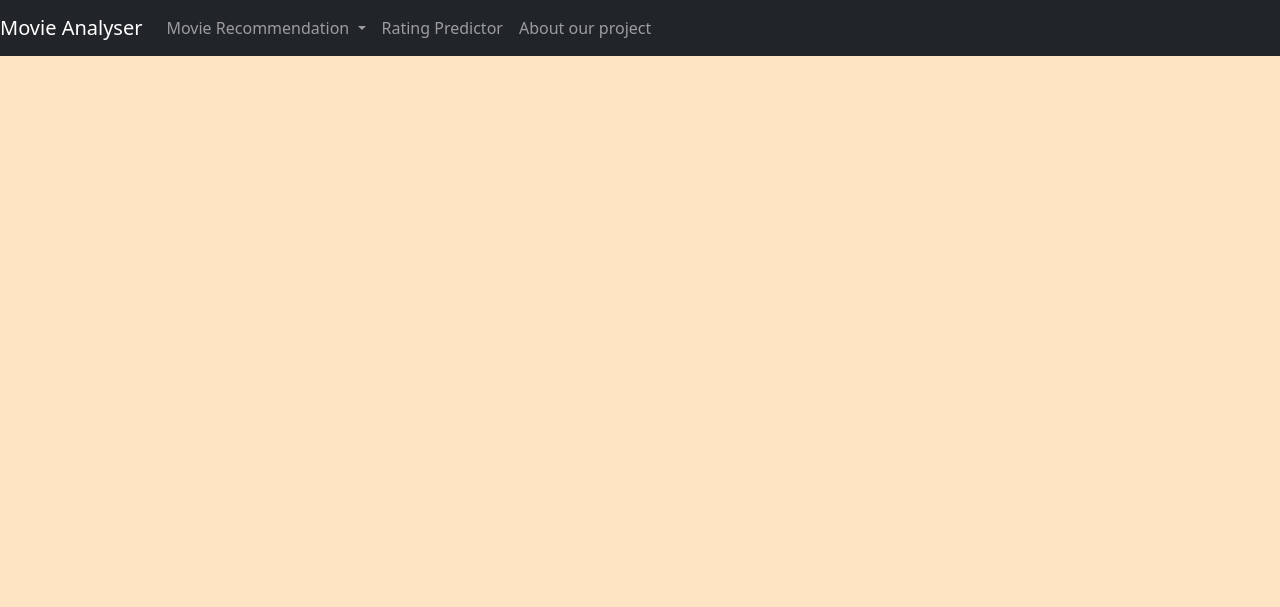
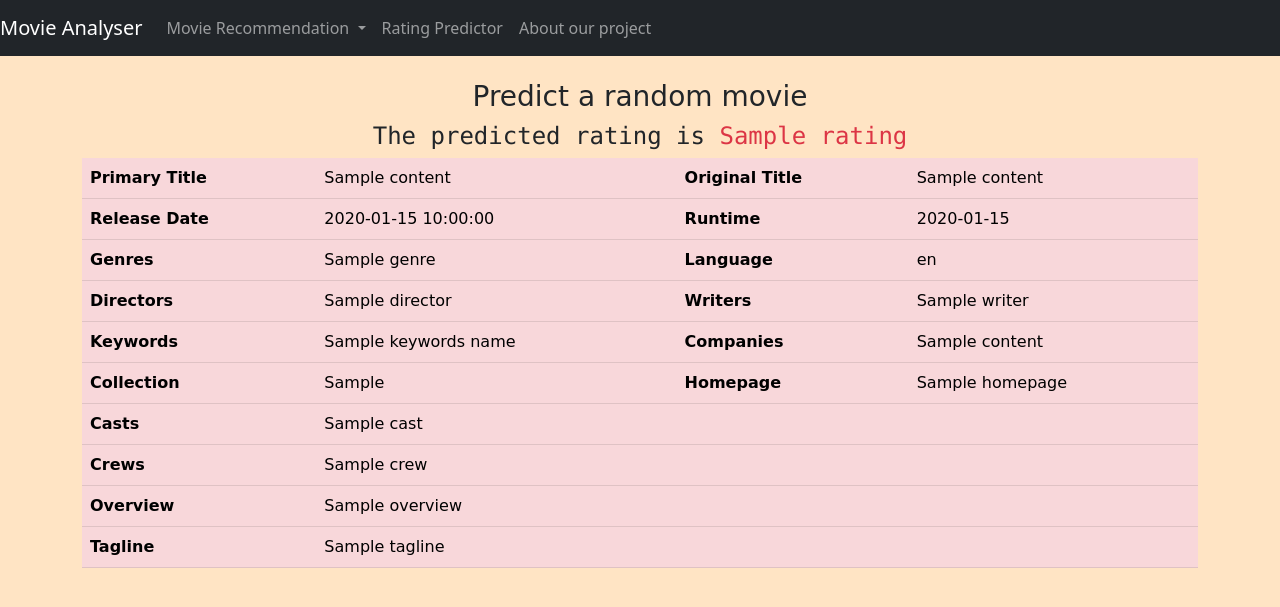
Before and after one commit to LabPorject/CMPT733-final-project, a Flask app: template web/templates/random_rating.html in a window 1280 px wide. Shown: the top 607 px of the page. Run offline with Flask 2, Linux system fonts and the light colour scheme; the template is opened without the code that fills it: most values are stand-ins (such as "Sample title", 1, 10 or a date in 2020); parts of the project's set-up code (start-up, migrations or seed data) failed here and were passed over; some libraries are stand-ins or nearby versions.

Commit message:
rating random complete

```diff
--- a/web/app.py
+++ b/web/app.py
@@ -1,4 +1,9 @@
 from flask import Flask,render_template
+import pandas as pd
+import web_util as wu
+import query_db_web as qd
+import copy
+from flask import current_app
 app = Flask(__name__)
 
 
@@ -16,12 +21,23 @@ def diyRatingPage():
 
 @app.route('/<rdn>')
 def randomRatingPage(rdn):
+    # model = qd.get_model('rating',Description='Random Forest v2')
+    # k = wu.processing_input(copy.deepcopy(content))
     if rdn == 'rdnrating':
-        return render_template('random_rating.html')
+        content = wu.random_input(False)
+        y_pred = current_app.rating_pred.predict(wu.processing_input(copy.deepcopy(content)))
+        content['rating'] = y_pred
+        content['Directors'] = [d for d in content['Directors'] if d != 'None']
+        return render_template('random_rating.html',content=content)
     elif rdn == 'goodlist':
-        return render_template('random_rating.html')
+        content = wu.random_input(True)
+        y_pred = current_app.rating_pred.predict(wu.processing_input(copy.deepcopy(content)))
+        content['rating'] = y_pred
+        return render_template('random_rating.html',content=content)
     else:
         return """ <h1>Route Not Found</h1> """
 
 if __name__ == "__main__":
+    with app.app_context():
+        current_app.rating_pred = qd.get_model('rating',Description='Random Forest v2')
     app.run(host='localhost', port=5000,debug=True)
--- a/web/query_db_web.py
+++ b/web/query_db_web.py
@@ -5,8 +5,8 @@ from datetime import datetime
 import pickle
 import gridfs
 
-client = MongoClient('ec2-107-20-117-240.compute-1.amazonaws.com', 27017)
-# client = MongoClient('127.0.0.1', 27017)
+# client = MongoClient('ec2-107-20-117-240.compute-1.amazonaws.com', 27017)
+client = MongoClient('127.0.0.1', 27017)
 
 db = client.aoligei
 all_collection = db.all_movies
--- a/web/static/main.css
+++ b/web/static/main.css
@@ -43,22 +43,3 @@ header .overlay {
 #mainPage  {
   background-color: #FFE4C4;
 }
-#gameForm{
-    width: 100%;
-    height: 150px;
-    margin: 0 auto;
-    overflow: hidden;
-    padding: 10px 0;
-    align-items: center;
-    justify-content: space-around;
-    display: flex;
-    float: none;
-}
-#game, #gameover, #gameover2, #notfound{
-    background-image: url("/images/05.jpg");
-    font-family: "Comic Sans MS", cursive, sans-serif;
-    height: 600px;
-    background-position: center;
-    background-repeat: no-repeat;
-    background-size: cover;
-}
--- a/web/templates/random_rating.html
+++ b/web/templates/random_rating.html
@@ -1 +1,111 @@
 {% extends "base_nav.html" %}
+{% block content %}
+<br>
+<div class="container-md" style="font-family: 'Comic Sans MS', cursive, sans-serif;">
+    <h3 class="text-center">Predict a random movie</h3>
+    <h4 class="text-center fw-light font-monospace ">The predicted rating is <span class='text-danger text-center'>
+        {% for c in content.rating %}
+        {{ c }}
+        {% endfor %}</span> </h4>
+    <table class="table table-hover table-danger">
+        <thead>
+          <!-- <tr>
+            <th scope="col">#</th>
+            <th scope="col">First</th>
+            <th scope="col">Last</th>
+            <th scope="col">Handle</th>
+          </tr> -->
+        </thead>
+        <tbody>
+            <!-- first cell -->
+          <tr>
+            <th scope="row">Primary Title</th>
+            <td>{{ content.primaryTitle }}</td>
+            <th scope="row">Original Title</th>
+            <td>{{ content.originalTitle }}</td>
+          </tr>
+          <!-- second cell -->
+          <tr>
+            <th scope="row">Release Date</th>
+            <td>{{ content.release_date }}</td>
+            <th scope="row">Runtime</th>
+            <td>{{ content.runtimeMinutes }}</td>
+          </tr>
+          <!-- third cell -->
+          <tr>
+            <th scope="row">Genres</th>
+            <td>
+                {% for c in content.genres %}
+                {{ c }}
+                {{ ", " if not loop.last else "" }}
+                {% endfor %}
+            </td>
+            <th scope="row">Language</th>
+            <td>{{ content.original_language }}</td>
+          </tr>
+          <!-- forth cell -->
+          <tr>
+            <th scope="row">Directors</th>
+            <td>
+                {% for c in content.Directors %}
+                {{ c }}
+                {{ ", " if not loop.last else "" }}
+                {% endfor %}
+            </td>
+            <th scope="row">Writers</th>
+            <td>
+                {% for c in content.Writers %}
+                {{ c }}
+                {{ ", " if not loop.last else "" }}
+                {% endfor %}
+            </td>
+          </tr>
+          <tr>
+            <th scope="row">Keywords</th>
+            <td>
+                {% for c in content.keywords_name %}
+                {{ c }}
+                {{ ", " if not loop.last else "" }}
+                {% endfor %}
+            </td>
+            <th scope="row">Companies</th>
+            <td colspan="3"> {{ content.company_name }}</td>
+          </tr>
+          <tr>
+            <th scope="row">Collection</th>
+            <td>{{ content.belongs_to_collection }}</td>
+            <th scope="row">Homepage</th>
+            <td>{{ content.homepage }}  </td>
+          </tr>
+          <tr>
+            <th scope="row">Casts</th>
+            <!-- <td colspan="3"> {{ content.casts }}</td> -->
+            <td colspan="3">
+                {% for c in content.casts %}
+                {{ c }}
+                {{ ", " if not loop.last else "" }}
+                {% endfor %}
+            </td>
+          </tr>
+          <tr>
+            <th scope="row">Crews</th>
+            <td colspan="3">
+                {% for c in content.crews %}
+                {{ c }}
+                {{ ", " if not loop.last else "" }}
+                {% endfor %}
+            </td>
+          </tr>
+          <tr>
+            <th scope="row">Overview</th>
+            <td colspan="3"> {{ content.overview }}</td>
+          </tr>
+          <tr>
+            <th scope="row">Tagline</th>
+            <td colspan="3"> {{ content.tagline }}</td>
+          </tr>
+
+        </tbody>
+      </table>
+</div>
+{% endblock %}
--- a/web/web_util.py
+++ b/web/web_util.py
@@ -4,7 +4,7 @@ import random
 from datetime import date
 import requests
 from pandas.tseries.holiday import USFederalHolidayCalendar
-FILE_DIR = './pred_lists'
+FILE_DIR = '../pred_lists'
 API_KEYS = '4e480f0d8ec5b4d36580cf622b9b6953'
 
 def getPopularity(name):
@@ -95,7 +95,7 @@ def holiday_lists():
         hs.append(h.strftime("%Y/%m/%d"))
     return hs
 
-def top_low(field, name):
+def top_low(field, name, inputs):
     tops_dir = pd.read_csv(f"{FILE_DIR}/top_{name}_list.csv")
     lows_dir = pd.read_csv(f"{FILE_DIR}/low_{name}_list.csv")
     pd_set_h = set(tops_dir[field].tolist())
@@ -131,10 +131,10 @@ def processing_input(inputs):
             'Biography', 'Short', 'Drama', 'Music', 'Sci-Fi','Action']
     for g in gens:
         inputs['is'+g] = int(g in inputs['genres'] )
-    hdir, ldir = top_low('Directors', 'director')
+    hdir, ldir = top_low('Directors', 'director',inputs)
     inputs['topDirectors'] = hdir
     inputs['lowDirectors'] = ldir
-    hw, lw = top_low('Writers', 'Writers')
+    hw, lw = top_low('Writers', 'Writers',inputs)
     inputs['topWriters'] = hw
     inputs['lowWriters'] = lw
     langs = ['en', 'es', 'fr']
@@ -172,7 +172,7 @@ def processing_input(inputs):
        'is_CJ_Entertainment', 'is_ARTE', 'is_ZDF', 'is_Rai_Cinema', \
        'is_France_2_Cinéma', 'is_ARTE_France_Cinéma', 'tagline_len', 'tag_overview']
     output_dict = {k: inputs[k] for k in output_order}
-    print(output_dict)
+    # print(output_dict)
     return np.array(list(output_dict.values())).reshape(1, -1)
 
 
```
Also changed, not shown: pred_lists/movie_names.csv (added, +37 -0 lines), pred_lists/random_Directors_list.csv (added, +93 -0 lines), 1 other file.
